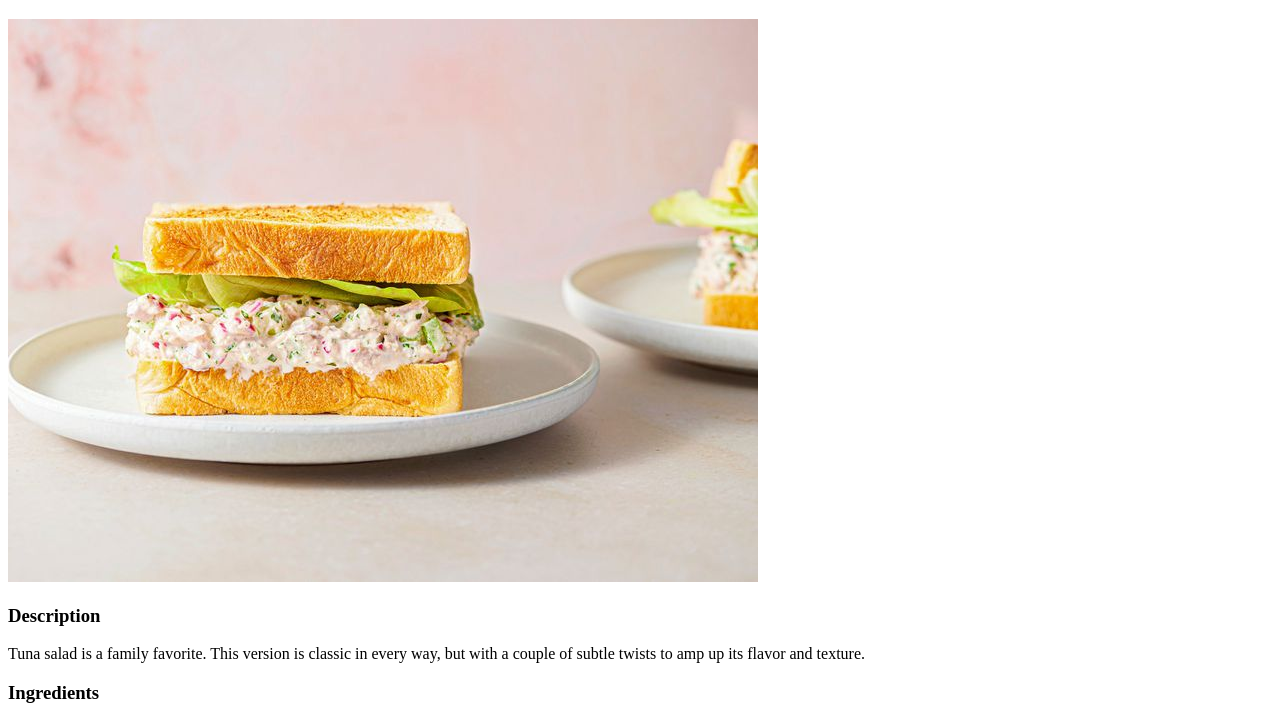
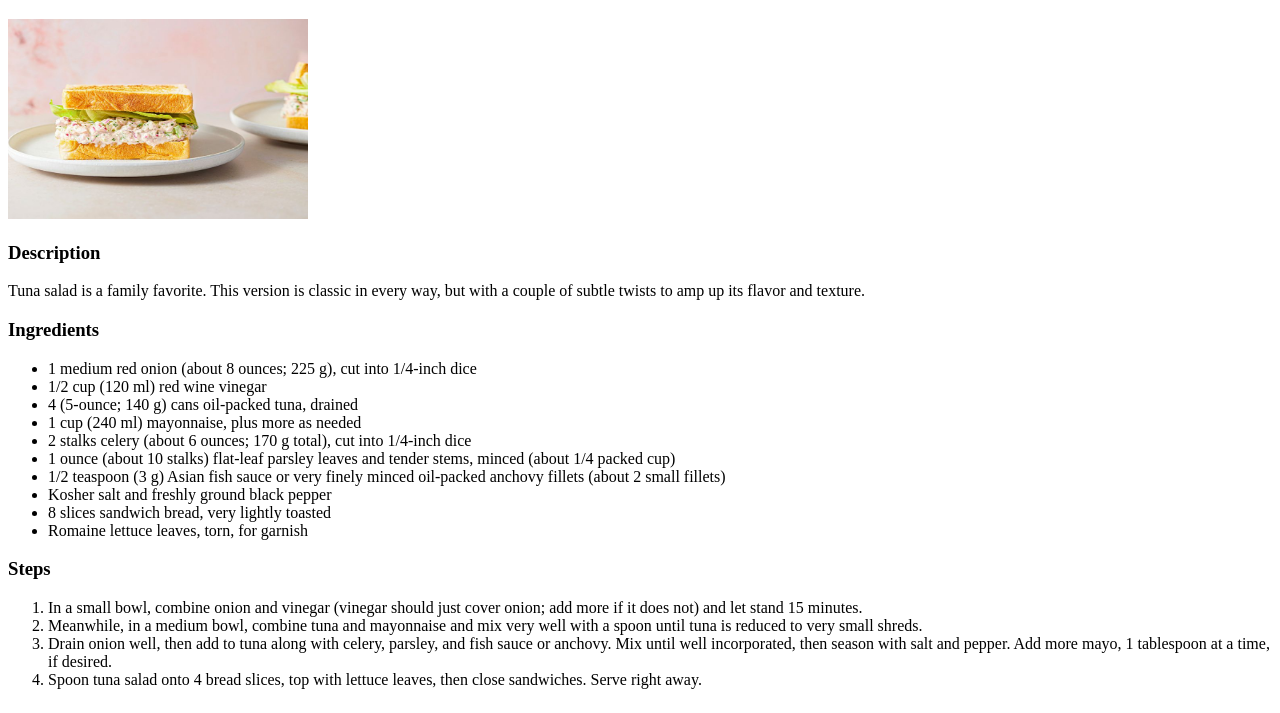
Before and after one commit to amesjp/odin-recipes, a plain HTML site: page recipes/tuna-salad.html in a window 1280 px wide. Shown: the part 87-800 px from the top of the page. Drawn offline with Linux system fonts and the light colour scheme.

Commit message:
Fix image sizing for tuna salad recipe

```diff
--- a/recipes/tuna-salad.html
+++ b/recipes/tuna-salad.html
@@ -8,7 +8,7 @@
 <body>
     <a href="../index.html">Back to Recipe Home</a>
     <h1>Tuna Salad</h1>
-    <img src="../img/tuna.jpg" alt="A tuna salad sandwich with lettuce on a plate">
+    <img src="../img/tuna.jpg" alt="A tuna salad sandwich with lettuce on a plate" height="200" width="300">
     <h3>Description</h3>
     <p>Tuna salad is a family favorite. This version is classic in every way, but with a couple of subtle twists to amp up its flavor and texture.</p>
     <h3>Ingredients</h3>
```
